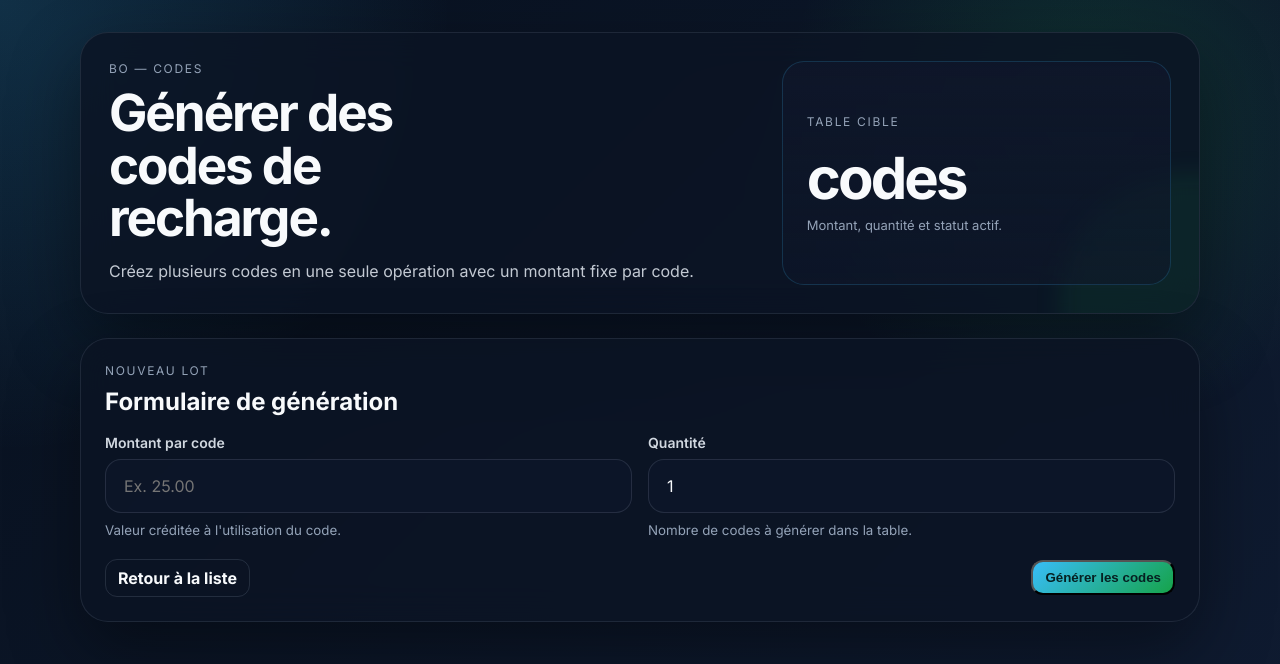
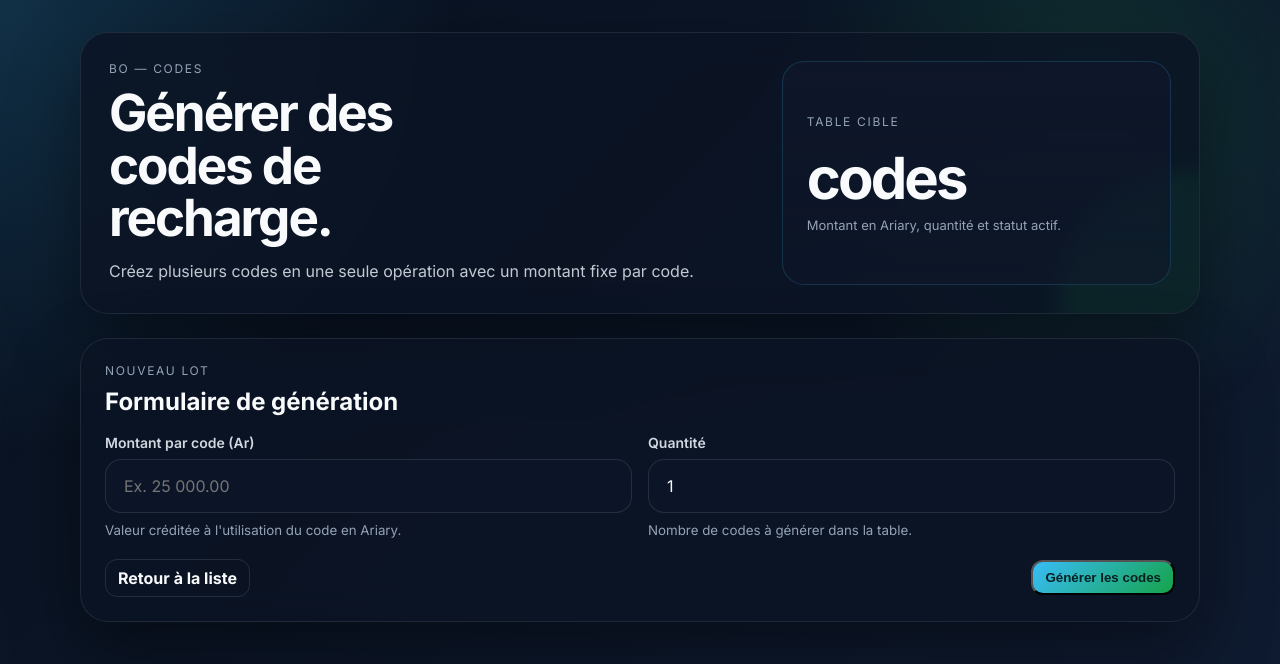
Before and after one commit to 5teeve/BodyMetric, a CodeIgniter 4 app: the page made by app/Views/bo/codes_form.php in a window 1280 px wide. Shown: the top 664 px of the page. Run offline with PHP 8.4 and a stand-in for CodeIgniter, Linux system fonts and the light colour scheme; the template is opened without the code that fills it, so the values that code supplies are empty; some libraries are stand-ins or nearby versions.

Commit message:
[fix] Generation code

```diff
--- a/app/Controllers/WalletController.php
+++ b/app/Controllers/WalletController.php
@@ -148,7 +148,7 @@ class WalletController extends BaseController
                 'historyItem' => [
                     'label' => 'Recharge via code ' . $code,
                     'date' => date('d/m/Y à H:i'),
-                    'amount' => '+' . number_format($amount, 2, ',', ' ') . ' €',
+                    'amount' => '+' . number_format($amount, 2, ',', ' ') . ' Ar',
                     'type' => 'credit',
                 ],
             ]);
--- a/app/Views/bo/codes.php
+++ b/app/Views/bo/codes.php
@@ -73,7 +73,7 @@ $errors = $errors ?? [];
                             ?>
                             <tr>
                                 <td class="mono"><?= esc($c['code'] ?? '') ?></td>
-                                <td><?= number_format((float) ($c['montant'] ?? 0), 2, ',', ' ') ?> €</td>
+                                <td><?= number_format((float) ($c['montant'] ?? 0), 2, ',', ' ') ?> Ar</td>
                                 <td>
                                     <?php if ($isActif): ?>
                                         <span class="balance-badge">Actif</span>
--- a/app/Views/bo/codes_form.php
+++ b/app/Views/bo/codes_form.php
@@ -33,7 +33,7 @@ $pageTitle = $isEdit ? 'BO — Modification de code' : 'BO — Génération de c
             <div class="hero-stat">
                 <span class="stat-label">Table cible</span>
                 <strong>codes</strong>
-                <small>Montant, quantité et statut actif.</small>
+                <small>Montant en Ariary, quantité et statut actif.</small>
             </div>
         </section>
 
@@ -65,18 +65,18 @@ $pageTitle = $isEdit ? 'BO — Modification de code' : 'BO — Génération de c
 
                 <div class="form-grid">
                     <div class="field-shell">
-                        <label for="montant">Montant par code</label>
+                        <label for="montant">Montant par code (Ar)</label>
                         <input
                             id="montant"
                             name="montant"
                             type="number"
                             step="0.01"
                             min="0.01"
-                            placeholder="Ex. 25.00"
+                            placeholder="Ex. 25 000.00"
                             value="<?= esc($oldMontant) ?>"
                             required
                         >
-                        <small>Valeur créditée à l'utilisation du code.</small>
+                        <small>Valeur créditée à l'utilisation du code en Ariary.</small>
                     </div>
 
                     <?php if ($isEdit): ?>
--- a/app/Views/wallet/wallet.php
+++ b/app/Views/wallet/wallet.php
@@ -24,7 +24,7 @@
 
             <div class="hero-stat">
                 <span class="stat-label">Solde actuel</span>
-                <strong id="walletHeroBalance"><?= number_format((float) $balance, 2, ',', ' ') ?> €</strong>
+                <strong id="walletHeroBalance"><?= number_format((float) $balance, 2, ',', ' ') ?> Ar</strong>
                 <small>Dernière mise à jour : <?= esc($lastUpdated) ?></small>
             </div>
         </section>
@@ -41,7 +41,7 @@
 
                 <div class="balance-value">
                     <span id="walletBalanceValue"><?= number_format((float) $balance, 2, ',', ' ') ?></span>
-                    <small>€</small>
+                    <small>Ar</small>
                 </div>
 
                 <p class="card-note">
@@ -89,7 +89,7 @@
             <div class="history-list" id="walletHistoryList">
                 <?php if (empty($history)): ?>
                     <div class="empty-state" id="walletEmptyState">
-                        <div class="empty-icon">€</div>
+                        <div class="empty-icon">Ar</div>
                         <div>
                             <h3>Aucune opération pour le moment</h3>
                             <p>Les recharges et débits apparaîtront ici dès que le portefeuille sera utilisé.</p>
--- a/public/js/wallet.js
+++ b/public/js/wallet.js
@@ -32,7 +32,7 @@ document.addEventListener('DOMContentLoaded', () => {
             walletBalanceValue.textContent = formatted;
         }
         if (walletHeroBalance) {
-            walletHeroBalance.textContent = `${formatted} €`;
+            walletHeroBalance.textContent = `${formatted} Ar`;
         }
     }
 
```
Also changed, not shown: 1 other file.
